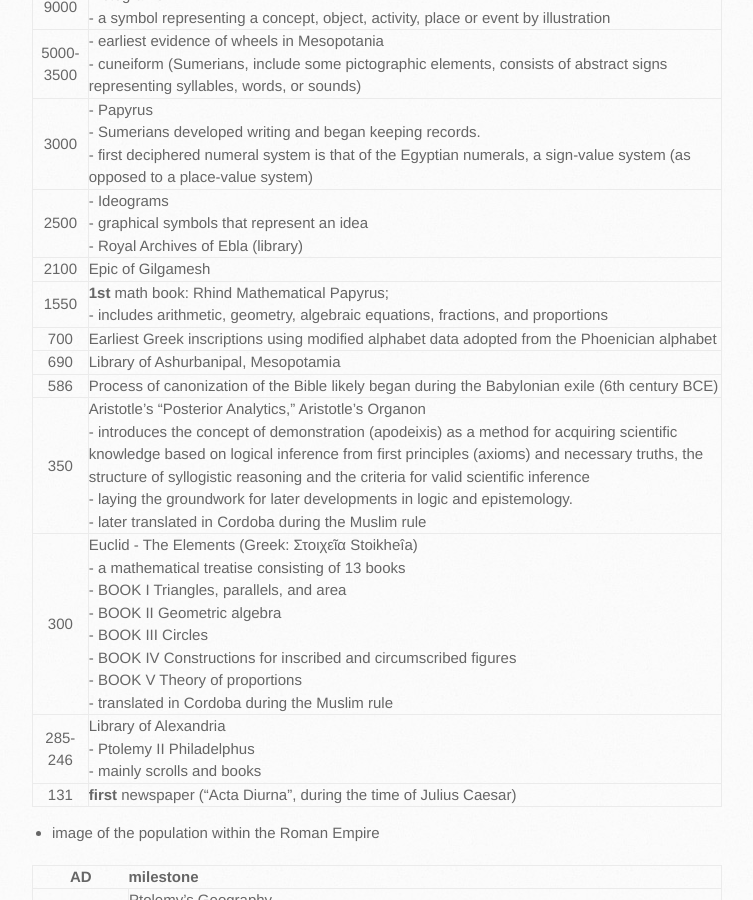
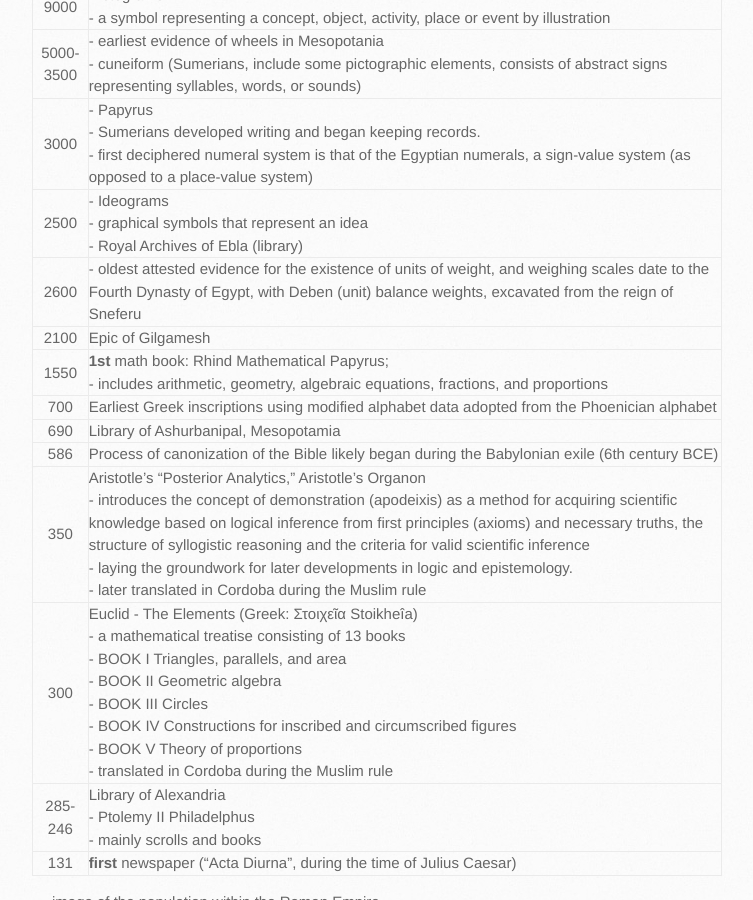
Before and after one commit to trumpfheller/trumpfheller.github.io, a Jekyll site: the page built from epistemologicalTree.md, in a window 1280 px wide and 900 px high, scrolled down 682 px. Shown: the whole window, without its empty margins (128-881 px from the left). Built offline with Jekyll 4.4.1, drawn with Linux system fonts in a browser that asks for light colours.

Commit message:
Update epistemologicalTree.md

```diff
--- a/epistemologicalTree.md
+++ b/epistemologicalTree.md
@@ -19,6 +19,7 @@ layout: default
 | 5000-3500 | - earliest evidence of wheels in Mesopotania<br>- cuneiform (Sumerians, include some pictographic elements, consists of abstract signs representing syllables, words, or sounds) |
 | 3000 | - Papyrus<br>- Sumerians developed writing and began keeping records. <br>- first deciphered numeral system is that of the Egyptian numerals, a sign-value system (as opposed to a place-value system) |
 | 2500 | - Ideograms<br>- graphical symbols that represent an idea<br>- Royal Archives of Ebla (library) |
+| 2600 | - oldest attested evidence for the existence of units of weight, and weighing scales date to the Fourth Dynasty of Egypt, with Deben (unit) balance weights, excavated from the reign of Sneferu |
 | 2100 | Epic of Gilgamesh |
 | 1550 | **1st** math book: Rhind Mathematical Papyrus;<br>- includes arithmetic, geometry, algebraic equations, fractions, and proportions |
 | 700 | Earliest Greek inscriptions using modified alphabet data adopted from the Phoenician alphabet |
```
